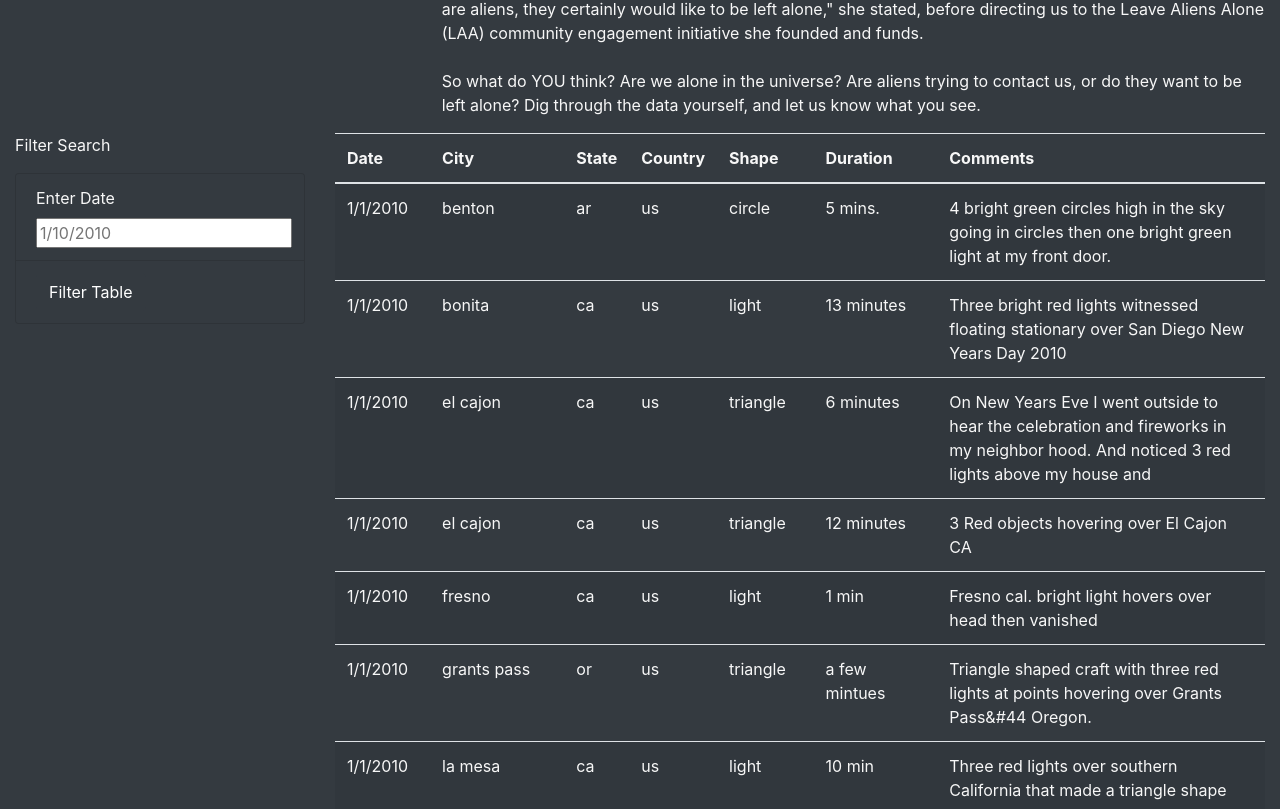
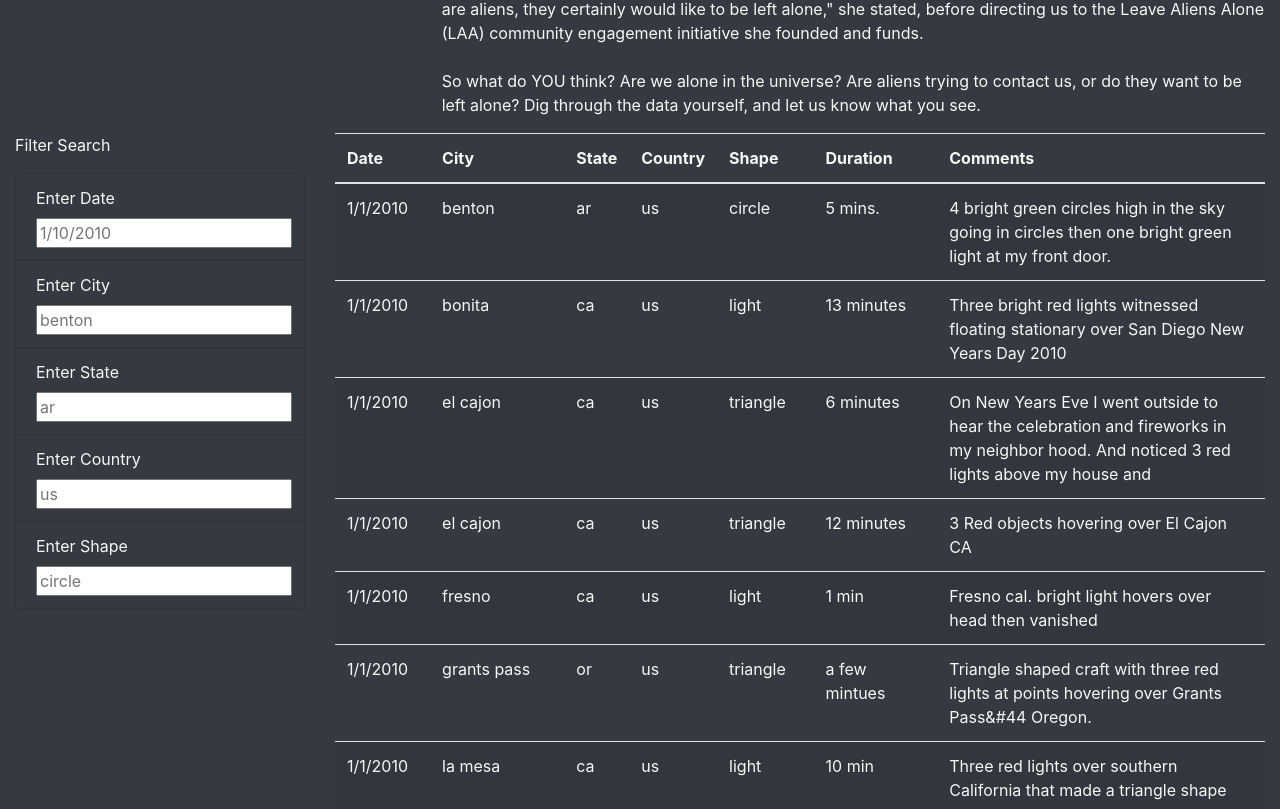
Before and after one commit to jkotcher/UFOs, a plain HTML site: page index.html in a window 1280 px wide. Shown: the part 606-1415 px from the top of the page. Drawn offline with nearby package versions, Linux system fonts and the light colour scheme.

Commit message:
Added list items for city, state, country, shape

```diff
--- a/index.html
+++ b/index.html
@@ -58,7 +58,30 @@
                     </li>
 
                     <li class="bg-dark list-group-item">
-                        <button id="filter-btn" type="button" class="btn btn-dark">Filter Table</button>
+                        <label for="city">Enter City</label>
+
+                        <input type="text" placeholder="benton" id="city" />
+
+                    </li>
+
+                    <li class="bg-dark list-group-item">
+                        <label for="state">Enter State</label>
+
+                        <input type="text" placeholder="ar" id="state" />
+
+                    </li>
+
+                    <li class="bg-dark list-group-item">
+                        <label for="country">Enter Country</label>
+
+                        <input type="text" placeholder="us" id="country"/>
+
+                    </li>
+
+                    <li class="bg-dark list-group-item">
+                        <label for="shape">Enter Shape</label>
+
+                        <input type="text" placeholder="circle" id="shape"/>
 
                     </li>
 
```
